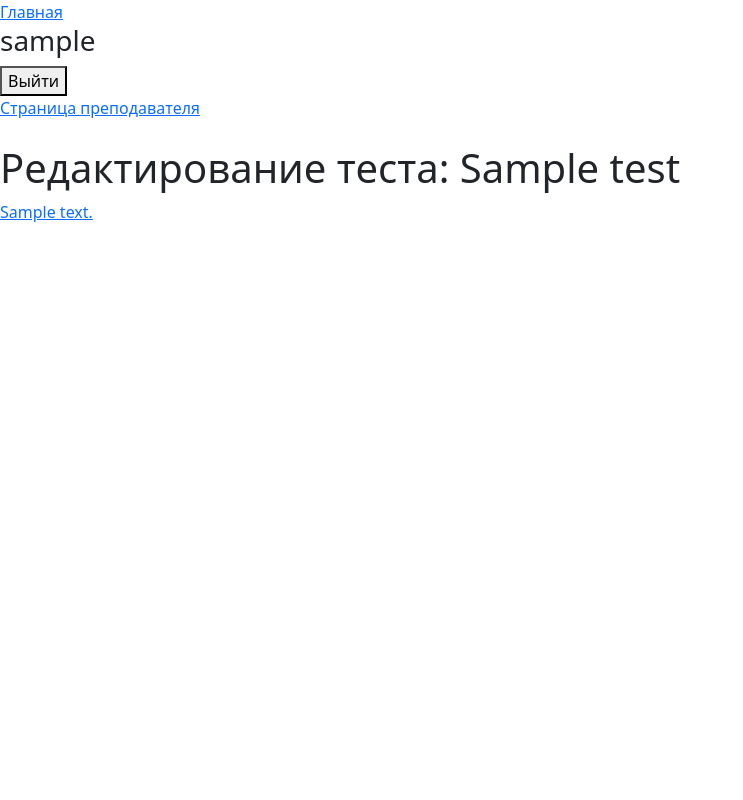
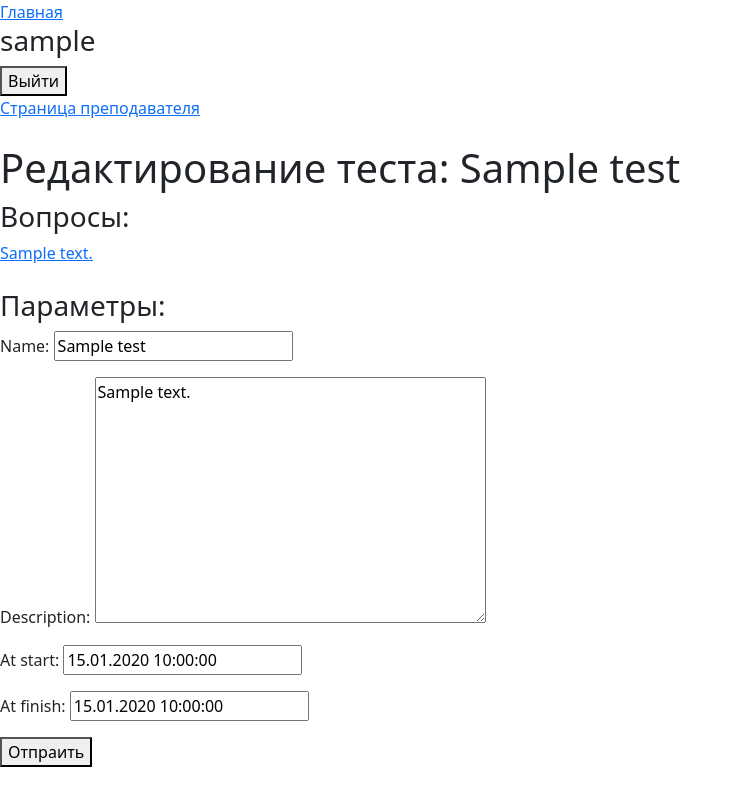
Before and after one commit to HogRider19/QuizApp, a Django app: page /teacher/testedit/1/ in a window 1280 px wide. Shown: the whole page, without its empty margins (0-743 px from the left). Run offline with Django 4.2, Linux system fonts and the light colour scheme; a user stored in the database is signed in; tables that the repository leaves empty hold one stand-in row (values such as "Sample post").

Commit message:
TestEdit!

```diff
--- a/QuizApp/quiz/views.py
+++ b/QuizApp/quiz/views.py
@@ -33,6 +33,5 @@ class TestDetailView(LoginRequiredMixin, generic.DetailView):
     def get_context_data(self, **kwargs: Any) -> Dict[str, Any]:
         context = super().get_context_data(**kwargs)
         status = context.get('test').get_test_status()
-        logger.debug("Status test: %s", status)
         context.update({'status': status})
         return context
--- a/QuizApp/teacher/templates/teacher/questionedit.html
+++ b/QuizApp/teacher/templates/teacher/questionedit.html
@@ -2,5 +2,9 @@
 
 
 {% block content %}
-    {{form.as_p}}
+    <form action="{% url 'questionedit' question.id %}" method="post">
+        {{form.as_p}}
+        {% csrf_token %}
+        <button>Отпраить</button>
+    </form>
 {% endblock %}
--- a/QuizApp/teacher/templates/teacher/testedit.html
+++ b/QuizApp/teacher/templates/teacher/testedit.html
@@ -3,8 +3,16 @@
 
 {% block content %}
     <h1>Редактирование теста: {{ test.name }}</h1>
-    {% for question in questions %}
+    <h3>Вопросы:</h3>
+    {% for question in test.questions.all %}
     <a href="{% url 'questionedit' question.id %}">{{question.description|truncatechars:100}}</a>
     <br>
     {% endfor %}
+    <br>
+    <h3>Параметры:</h3>
+    <form action="{% url 'testedit' test.id %}" method="post">
+        {% csrf_token %}
+        {{ form.as_p }}
+        <button>Отпраить</button>
+    </form>
 {% endblock %}
--- a/QuizApp/teacher/views.py
+++ b/QuizApp/teacher/views.py
@@ -5,6 +5,10 @@ from quiz.models import course, Test, Question
 from django.contrib.auth.mixins import LoginRequiredMixin
 from django.contrib.auth.mixins import UserPassesTestMixin
 from typing import *
+import logging
+
+logger = logging.getLogger(__name__)
+
 
 class HomeTeacherPage(generic.ListView):
     template_name = 'teacher/teacherpage.html'
@@ -27,19 +31,20 @@ class CourseEditView(UserPassesTestMixin, generic.DetailView):
     def test_func(self) -> Optional[bool]:
         return self.request.user.is_teacher
 
-class TestEditView(UserPassesTestMixin, generic.DetailView):
+class TestEditView(UserPassesTestMixin, generic.UpdateView):
     model = Test
     template_name = 'teacher/testedit.html'
     context_object_name = 'test'
-
-    def get_context_data(self, **kwargs: Any) -> Dict[str, Any]:
-        context = super().get_context_data(**kwargs)
-        questions = context.get('test').questions.all()
-        context.update({'questions': questions})
-        return context
+    fields = ('name', 'description', 'at_start', 'at_finish')
 
     def test_func(self) -> Optional[bool]:
         return self.request.user.is_teacher
+
+    def get_success_url(self) -> str:
+        return self.request.path
+
+    def form_valid(self, form):
+        return super().form_valid(form)
 
 class QuestionEditView(UserPassesTestMixin, generic.UpdateView):
     model = Question
@@ -48,4 +53,8 @@ class QuestionEditView(UserPassesTestMixin, generic.UpdateView):
     fields = ('photo', 'description')
 
     def test_func(self) -> Optional[bool]:
+
         return self.request.user.is_teacher
+
+    def get_success_url(self) -> str:
+        return self.request.path
```
Also changed, not shown: QuizApp/app/settings.py (+11 -0 lines), 2 other files.
